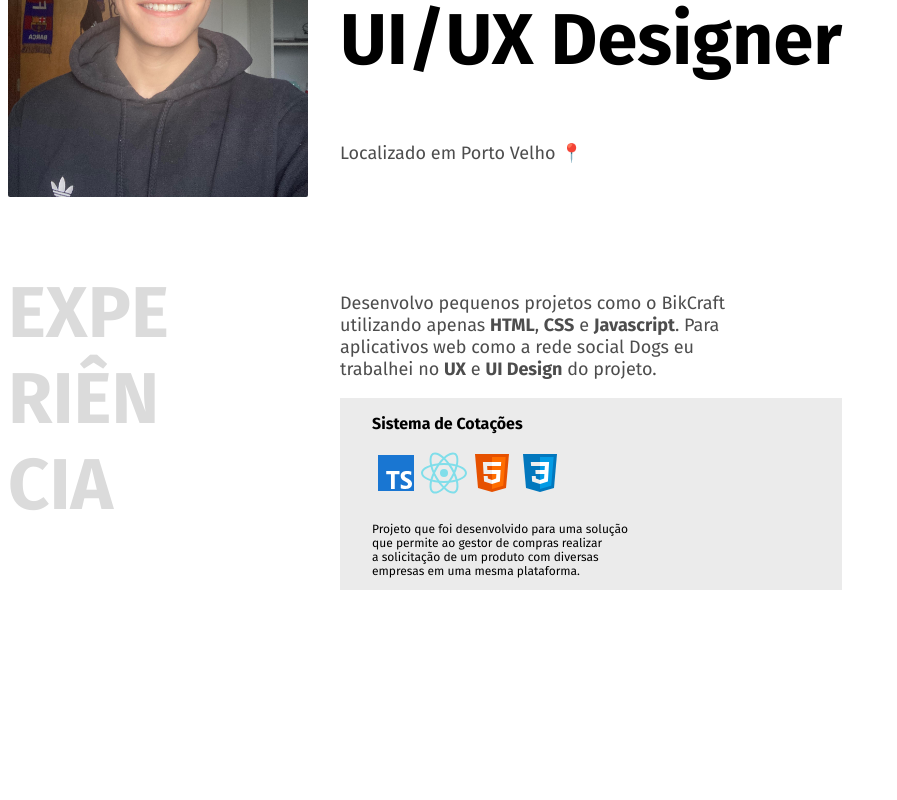
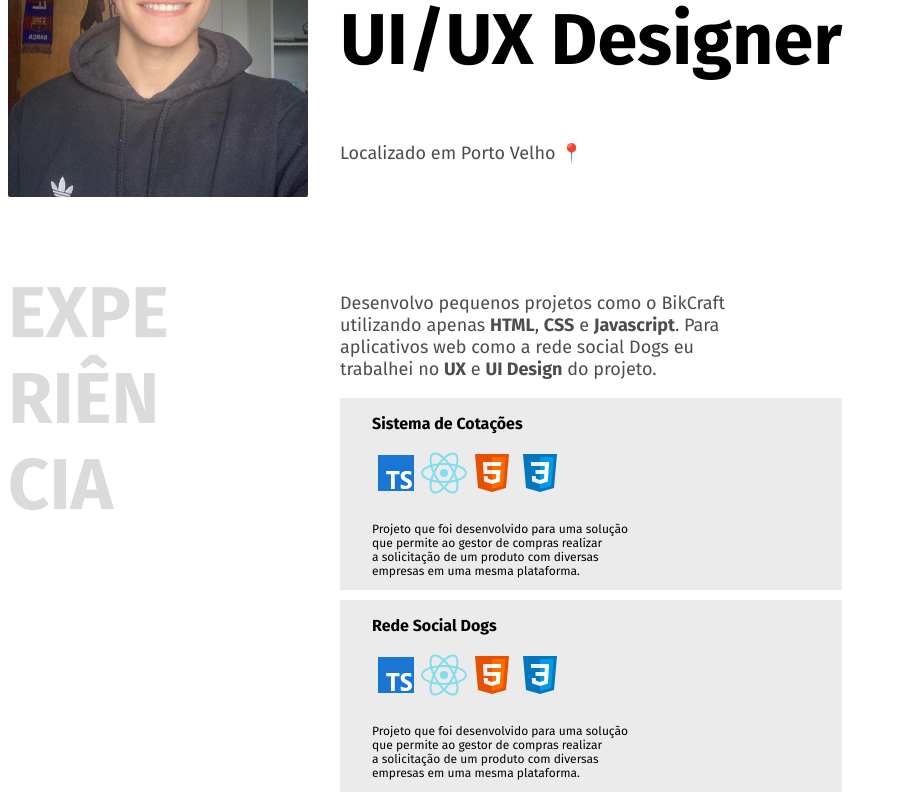
Before and after one commit to GustavoRMendes/figma-portifolio, a Next.js app: page / in a window 1280 px wide. Shown: the part 323-1123 px from the top of the page, without its empty margins (0-897 px from the left). Before the commit the page ends 921 px from the top, so only its background shows below. Built offline with nearby package versions, Linux system fonts and the light colour scheme.

Commit message:
second project

```diff
--- a/src/app/globals.css
+++ b/src/app/globals.css
@@ -43,6 +43,7 @@
   display: flex;
   flex-direction: column;
   padding-left: 2rem;
+  margin-top: 10px;
 }
 .title-project {
   font-size: 16px;
--- a/src/app/page.tsx
+++ b/src/app/page.tsx
@@ -42,10 +42,23 @@ export default function Home () {
           <div className='experience1'>
             <div>
               <p className='title-project'>Sistema de Cotações</p>
-              <svg xmlns="http://www.w3.org/2000/svg"  viewBox="0 0 48 48" width="48px" height="48px"><rect width="36" height="36" x="6" y="6" fill="#1976d2"/><polygon fill="#fff" points="27.49,22 14.227,22 14.227,25.264 18.984,25.264 18.984,40 22.753,40 22.753,25.264 27.49,25.264"/><path fill="#fff" d="M39.194,26.084c0,0-1.787-1.192-3.807-1.192s-2.747,0.96-2.747,1.986 c0,2.648,7.381,2.383,7.381,7.712c0,8.209-11.254,4.568-11.254,4.568V35.22c0,0,2.152,1.622,4.733,1.622s2.483-1.688,2.483-1.92 c0-2.449-7.315-2.449-7.315-7.878c0-7.381,10.658-4.469,10.658-4.469L39.194,26.084z"/></svg>
-              <svg xmlns="http://www.w3.org/2000/svg"  viewBox="0 0 48 48" width="48px" height="48px"><path fill="#80deea" d="M24,34C11.1,34,1,29.6,1,24c0-5.6,10.1-10,23-10c12.9,0,23,4.4,23,10C47,29.6,36.9,34,24,34z M24,16	c-12.6,0-21,4.1-21,8c0,3.9,8.4,8,21,8s21-4.1,21-8C45,20.1,36.6,16,24,16z"/><path fill="#80deea" d="M15.1,44.6c-1,0-1.8-0.2-2.6-0.7C7.6,41.1,8.9,30.2,15.3,19l0,0c3-5.2,6.7-9.6,10.3-12.4c3.9-3,7.4-3.9,9.8-2.5	c2.5,1.4,3.4,4.9,2.8,9.8c-0.6,4.6-2.6,10-5.6,15.2c-3,5.2-6.7,9.6-10.3,12.4C19.7,43.5,17.2,44.6,15.1,44.6z M32.9,5.4	c-1.6,0-3.7,0.9-6,2.7c-3.4,2.7-6.9,6.9-9.8,11.9l0,0c-6.3,10.9-6.9,20.3-3.6,22.2c1.7,1,4.5,0.1,7.6-2.3c3.4-2.7,6.9-6.9,9.8-11.9	c2.9-5,4.8-10.1,5.4-14.4c0.5-4-0.1-6.8-1.8-7.8C34,5.6,33.5,5.4,32.9,5.4z"/><path fill="#80deea" d="M33,44.6c-5,0-12.2-6.1-17.6-15.6C8.9,17.8,7.6,6.9,12.5,4.1l0,0C17.4,1.3,26.2,7.8,32.7,19	c3,5.2,5,10.6,5.6,15.2c0.7,4.9-0.3,8.3-2.8,9.8C34.7,44.4,33.9,44.6,33,44.6z M13.5,5.8c-3.3,1.9-2.7,11.3,3.6,22.2	c6.3,10.9,14.1,16.1,17.4,14.2c1.7-1,2.3-3.8,1.8-7.8c-0.6-4.3-2.5-9.4-5.4-14.4C24.6,9.1,16.8,3.9,13.5,5.8L13.5,5.8z"/><circle cx="24" cy="24" r="4" fill="#80deea"/></svg>
-              <svg xmlns="http://www.w3.org/2000/svg"  viewBox="0 0 48 48" width="48px" height="48px"><path fill="#E65100" d="M41,5H7l3,34l14,4l14-4L41,5L41,5z"/><path fill="#FF6D00" d="M24 8L24 39.9 35.2 36.7 37.7 8z"/><path fill="#FFF" d="M24,25v-4h8.6l-0.7,11.5L24,35.1v-4.2l4.1-1.4l0.3-4.5H24z M32.9,17l0.3-4H24v4H32.9z"/><path fill="#EEE" d="M24,30.9v4.2l-7.9-2.6L15.7,27h4l0.2,2.5L24,30.9z M19.1,17H24v-4h-9.1l0.7,12H24v-4h-4.6L19.1,17z"/></svg>
-              <svg xmlns="http://www.w3.org/2000/svg"  viewBox="0 0 48 48" width="48px" height="48px"><path fill="#0277BD" d="M41,5H7l3,34l14,4l14-4L41,5L41,5z"/><path fill="#039BE5" d="M24 8L24 39.9 35.2 36.7 37.7 8z"/><path fill="#FFF" d="M33.1 13L24 13 24 17 28.9 17 28.6 21 24 21 24 25 28.4 25 28.1 29.5 24 30.9 24 35.1 31.9 32.5 32.6 21 32.6 21z"/><path fill="#EEE" d="M24,13v4h-8.9l-0.3-4H24z M19.4,21l0.2,4H24v-4H19.4z M19.8,27h-4l0.3,5.5l7.9,2.6v-4.2l-4.1-1.4L19.8,27z"/></svg>
+              <svg xmlns="http://www.w3.org/2000/svg" viewBox="0 0 48 48" width="48px" height="48px"><rect width="36" height="36" x="6" y="6" fill="#1976d2" /><polygon fill="#fff" points="27.49,22 14.227,22 14.227,25.264 18.984,25.264 18.984,40 22.753,40 22.753,25.264 27.49,25.264" /><path fill="#fff" d="M39.194,26.084c0,0-1.787-1.192-3.807-1.192s-2.747,0.96-2.747,1.986 c0,2.648,7.381,2.383,7.381,7.712c0,8.209-11.254,4.568-11.254,4.568V35.22c0,0,2.152,1.622,4.733,1.622s2.483-1.688,2.483-1.92 c0-2.449-7.315-2.449-7.315-7.878c0-7.381,10.658-4.469,10.658-4.469L39.194,26.084z" /></svg>
+              <svg xmlns="http://www.w3.org/2000/svg" viewBox="0 0 48 48" width="48px" height="48px"><path fill="#80deea" d="M24,34C11.1,34,1,29.6,1,24c0-5.6,10.1-10,23-10c12.9,0,23,4.4,23,10C47,29.6,36.9,34,24,34z M24,16	c-12.6,0-21,4.1-21,8c0,3.9,8.4,8,21,8s21-4.1,21-8C45,20.1,36.6,16,24,16z" /><path fill="#80deea" d="M15.1,44.6c-1,0-1.8-0.2-2.6-0.7C7.6,41.1,8.9,30.2,15.3,19l0,0c3-5.2,6.7-9.6,10.3-12.4c3.9-3,7.4-3.9,9.8-2.5	c2.5,1.4,3.4,4.9,2.8,9.8c-0.6,4.6-2.6,10-5.6,15.2c-3,5.2-6.7,9.6-10.3,12.4C19.7,43.5,17.2,44.6,15.1,44.6z M32.9,5.4	c-1.6,0-3.7,0.9-6,2.7c-3.4,2.7-6.9,6.9-9.8,11.9l0,0c-6.3,10.9-6.9,20.3-3.6,22.2c1.7,1,4.5,0.1,7.6-2.3c3.4-2.7,6.9-6.9,9.8-11.9	c2.9-5,4.8-10.1,5.4-14.4c0.5-4-0.1-6.8-1.8-7.8C34,5.6,33.5,5.4,32.9,5.4z" /><path fill="#80deea" d="M33,44.6c-5,0-12.2-6.1-17.6-15.6C8.9,17.8,7.6,6.9,12.5,4.1l0,0C17.4,1.3,26.2,7.8,32.7,19	c3,5.2,5,10.6,5.6,15.2c0.7,4.9-0.3,8.3-2.8,9.8C34.7,44.4,33.9,44.6,33,44.6z M13.5,5.8c-3.3,1.9-2.7,11.3,3.6,22.2	c6.3,10.9,14.1,16.1,17.4,14.2c1.7-1,2.3-3.8,1.8-7.8c-0.6-4.3-2.5-9.4-5.4-14.4C24.6,9.1,16.8,3.9,13.5,5.8L13.5,5.8z" /><circle cx="24" cy="24" r="4" fill="#80deea" /></svg>
+              <svg xmlns="http://www.w3.org/2000/svg" viewBox="0 0 48 48" width="48px" height="48px"><path fill="#E65100" d="M41,5H7l3,34l14,4l14-4L41,5L41,5z" /><path fill="#FF6D00" d="M24 8L24 39.9 35.2 36.7 37.7 8z" /><path fill="#FFF" d="M24,25v-4h8.6l-0.7,11.5L24,35.1v-4.2l4.1-1.4l0.3-4.5H24z M32.9,17l0.3-4H24v4H32.9z" /><path fill="#EEE" d="M24,30.9v4.2l-7.9-2.6L15.7,27h4l0.2,2.5L24,30.9z M19.1,17H24v-4h-9.1l0.7,12H24v-4h-4.6L19.1,17z" /></svg>
+              <svg xmlns="http://www.w3.org/2000/svg" viewBox="0 0 48 48" width="48px" height="48px"><path fill="#0277BD" d="M41,5H7l3,34l14,4l14-4L41,5L41,5z" /><path fill="#039BE5" d="M24 8L24 39.9 35.2 36.7 37.7 8z" /><path fill="#FFF" d="M33.1 13L24 13 24 17 28.9 17 28.6 21 24 21 24 25 28.4 25 28.1 29.5 24 30.9 24 35.1 31.9 32.5 32.6 21 32.6 21z" /><path fill="#EEE" d="M24,13v4h-8.9l-0.3-4H24z M19.4,21l0.2,4H24v-4H19.4z M19.8,27h-4l0.3,5.5l7.9,2.6v-4.2l-4.1-1.4L19.8,27z" /></svg>
+            </div>
+            <div>
+              <p className='description-project'>Projeto que foi desenvolvido para uma solução <br />que permite ao gestor de compras realizar <br />
+                a solicitação de um produto com diversas <br /> empresas em uma mesma plataforma.</p>
+            </div>
+          </div>
+          <div className='experience1'>
+            <div>
+              <p className='title-project'>Rede Social Dogs</p>
+              <svg xmlns="http://www.w3.org/2000/svg" viewBox="0 0 48 48" width="48px" height="48px"><rect width="36" height="36" x="6" y="6" fill="#1976d2" /><polygon fill="#fff" points="27.49,22 14.227,22 14.227,25.264 18.984,25.264 18.984,40 22.753,40 22.753,25.264 27.49,25.264" /><path fill="#fff" d="M39.194,26.084c0,0-1.787-1.192-3.807-1.192s-2.747,0.96-2.747,1.986 c0,2.648,7.381,2.383,7.381,7.712c0,8.209-11.254,4.568-11.254,4.568V35.22c0,0,2.152,1.622,4.733,1.622s2.483-1.688,2.483-1.92 c0-2.449-7.315-2.449-7.315-7.878c0-7.381,10.658-4.469,10.658-4.469L39.194,26.084z" /></svg>
+              <svg xmlns="http://www.w3.org/2000/svg" viewBox="0 0 48 48" width="48px" height="48px"><path fill="#80deea" d="M24,34C11.1,34,1,29.6,1,24c0-5.6,10.1-10,23-10c12.9,0,23,4.4,23,10C47,29.6,36.9,34,24,34z M24,16	c-12.6,0-21,4.1-21,8c0,3.9,8.4,8,21,8s21-4.1,21-8C45,20.1,36.6,16,24,16z" /><path fill="#80deea" d="M15.1,44.6c-1,0-1.8-0.2-2.6-0.7C7.6,41.1,8.9,30.2,15.3,19l0,0c3-5.2,6.7-9.6,10.3-12.4c3.9-3,7.4-3.9,9.8-2.5	c2.5,1.4,3.4,4.9,2.8,9.8c-0.6,4.6-2.6,10-5.6,15.2c-3,5.2-6.7,9.6-10.3,12.4C19.7,43.5,17.2,44.6,15.1,44.6z M32.9,5.4	c-1.6,0-3.7,0.9-6,2.7c-3.4,2.7-6.9,6.9-9.8,11.9l0,0c-6.3,10.9-6.9,20.3-3.6,22.2c1.7,1,4.5,0.1,7.6-2.3c3.4-2.7,6.9-6.9,9.8-11.9	c2.9-5,4.8-10.1,5.4-14.4c0.5-4-0.1-6.8-1.8-7.8C34,5.6,33.5,5.4,32.9,5.4z" /><path fill="#80deea" d="M33,44.6c-5,0-12.2-6.1-17.6-15.6C8.9,17.8,7.6,6.9,12.5,4.1l0,0C17.4,1.3,26.2,7.8,32.7,19	c3,5.2,5,10.6,5.6,15.2c0.7,4.9-0.3,8.3-2.8,9.8C34.7,44.4,33.9,44.6,33,44.6z M13.5,5.8c-3.3,1.9-2.7,11.3,3.6,22.2	c6.3,10.9,14.1,16.1,17.4,14.2c1.7-1,2.3-3.8,1.8-7.8c-0.6-4.3-2.5-9.4-5.4-14.4C24.6,9.1,16.8,3.9,13.5,5.8L13.5,5.8z" /><circle cx="24" cy="24" r="4" fill="#80deea" /></svg>
+              <svg xmlns="http://www.w3.org/2000/svg" viewBox="0 0 48 48" width="48px" height="48px"><path fill="#E65100" d="M41,5H7l3,34l14,4l14-4L41,5L41,5z" /><path fill="#FF6D00" d="M24 8L24 39.9 35.2 36.7 37.7 8z" /><path fill="#FFF" d="M24,25v-4h8.6l-0.7,11.5L24,35.1v-4.2l4.1-1.4l0.3-4.5H24z M32.9,17l0.3-4H24v4H32.9z" /><path fill="#EEE" d="M24,30.9v4.2l-7.9-2.6L15.7,27h4l0.2,2.5L24,30.9z M19.1,17H24v-4h-9.1l0.7,12H24v-4h-4.6L19.1,17z" /></svg>
+              <svg xmlns="http://www.w3.org/2000/svg" viewBox="0 0 48 48" width="48px" height="48px"><path fill="#0277BD" d="M41,5H7l3,34l14,4l14-4L41,5L41,5z" /><path fill="#039BE5" d="M24 8L24 39.9 35.2 36.7 37.7 8z" /><path fill="#FFF" d="M33.1 13L24 13 24 17 28.9 17 28.6 21 24 21 24 25 28.4 25 28.1 29.5 24 30.9 24 35.1 31.9 32.5 32.6 21 32.6 21z" /><path fill="#EEE" d="M24,13v4h-8.9l-0.3-4H24z M19.4,21l0.2,4H24v-4H19.4z M19.8,27h-4l0.3,5.5l7.9,2.6v-4.2l-4.1-1.4L19.8,27z" /></svg>
             </div>
             <div>
               <p className='description-project'>Projeto que foi desenvolvido para uma solução <br />que permite ao gestor de compras realizar <br />
```
